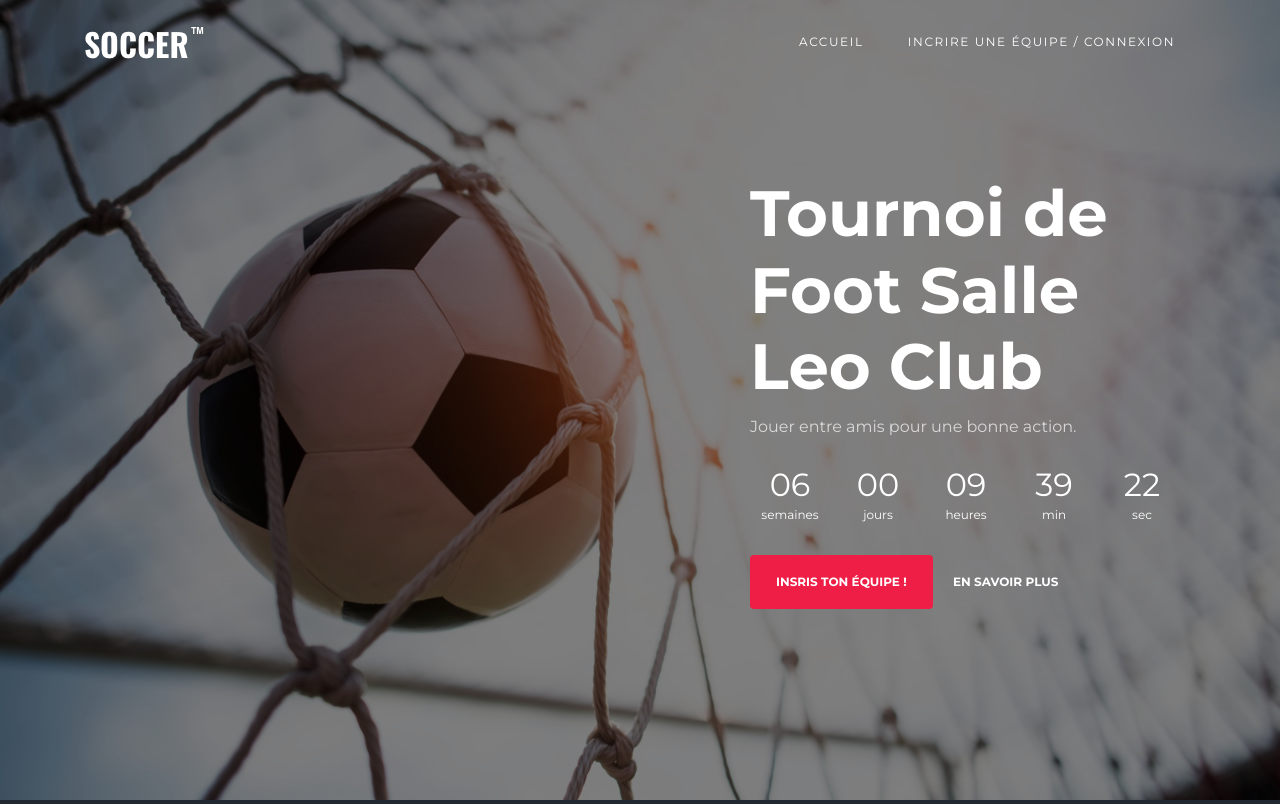
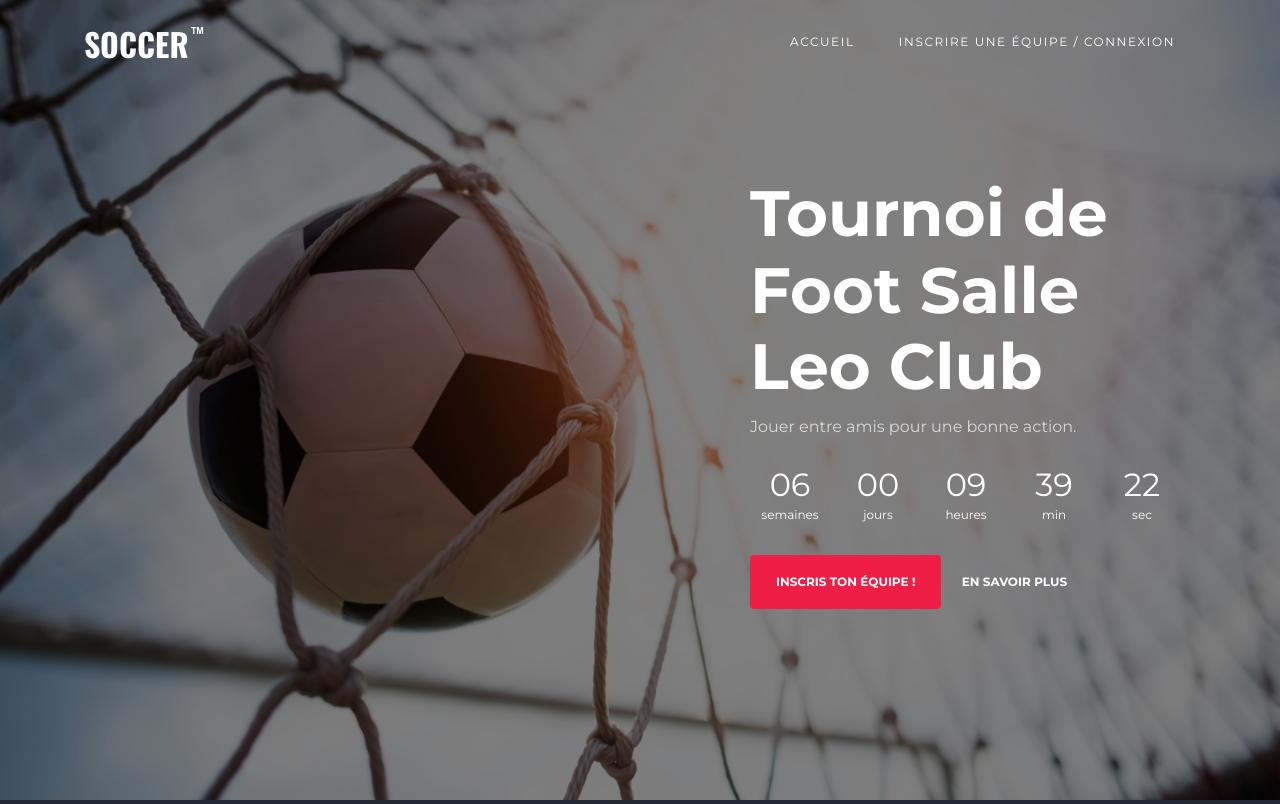
Before and after one commit to axel-acweb/leo-soccer-site, a Symfony app: template templates/index.html.twig in a window 1280 px wide. Shown: the top 804 px of the page. Run offline with Twig, Linux system fonts and the light colour scheme; the template is opened without the code that fills it, so the values that code supplies are empty; some libraries are stand-ins or nearby versions; some web fonts are replaced.

Commit message:
fix orto

```diff
--- a/templates/base.html.twig
+++ b/templates/base.html.twig
@@ -58,7 +58,7 @@
             <nav class="site-navigation position-relative text-right" role="navigation">
               <ul class="site-menu main-menu js-clone-nav mr-auto d-none d-lg-block">
                 <li class="{{page is defined and page == 'home' ? 'active' : ''}}"><a href="{{path('app_default')}}" class="nav-link">Accueil</a></li>
-                <li class="{{page is defined and page == 'book' ? 'active' : ''}}"><a href="{{path('app_join')}}" class="nav-link">{{ app.user is defined and app.user != null ? 'Ma réservation' : "Incrire une équipe / Connexion" }}</a></li>
+                <li class="{{page is defined and page == 'book' ? 'active' : ''}}"><a href="{{path('app_join')}}" class="nav-link">{{ app.user is defined and app.user != null ? 'Ma réservation' : "Inscrire une équipe / Connexion" }}</a></li>
                 {% if results == true %}<li class="{{page is defined and page == 'results' ? 'active' : ''}}"><a href="{{path('app_results')}}" class="nav-link">Résultats</a></li>{% endif %}
                 {% if is_granted('ROLE_ADMIN') %}
                   <li class=""><a href="{{path('app_admin')}}" class="nav-link">Administration</a></li>
--- a/templates/index.html.twig
+++ b/templates/index.html.twig
@@ -10,7 +10,7 @@
             <p>Jouer entre amis pour une bonne action.</p>
             <div id="date-countdown"></div>
             <p>
-              <a href="{{path('app_join')}}" class="btn btn-primary py-3 px-4 mr-3">{{ app.user is defined and app.user != null ? 'Ma réservation' : "Insris ton équipe !" }}</a>
+              <a href="{{path('app_join')}}" class="btn btn-primary py-3 px-4 mr-3">{{ app.user is defined and app.user != null ? 'Ma réservation' : "Inscris ton équipe !" }}</a>
               <a href="#about-leo" class="more light">En savoir plus</a>
             </p>
           </div>
```
